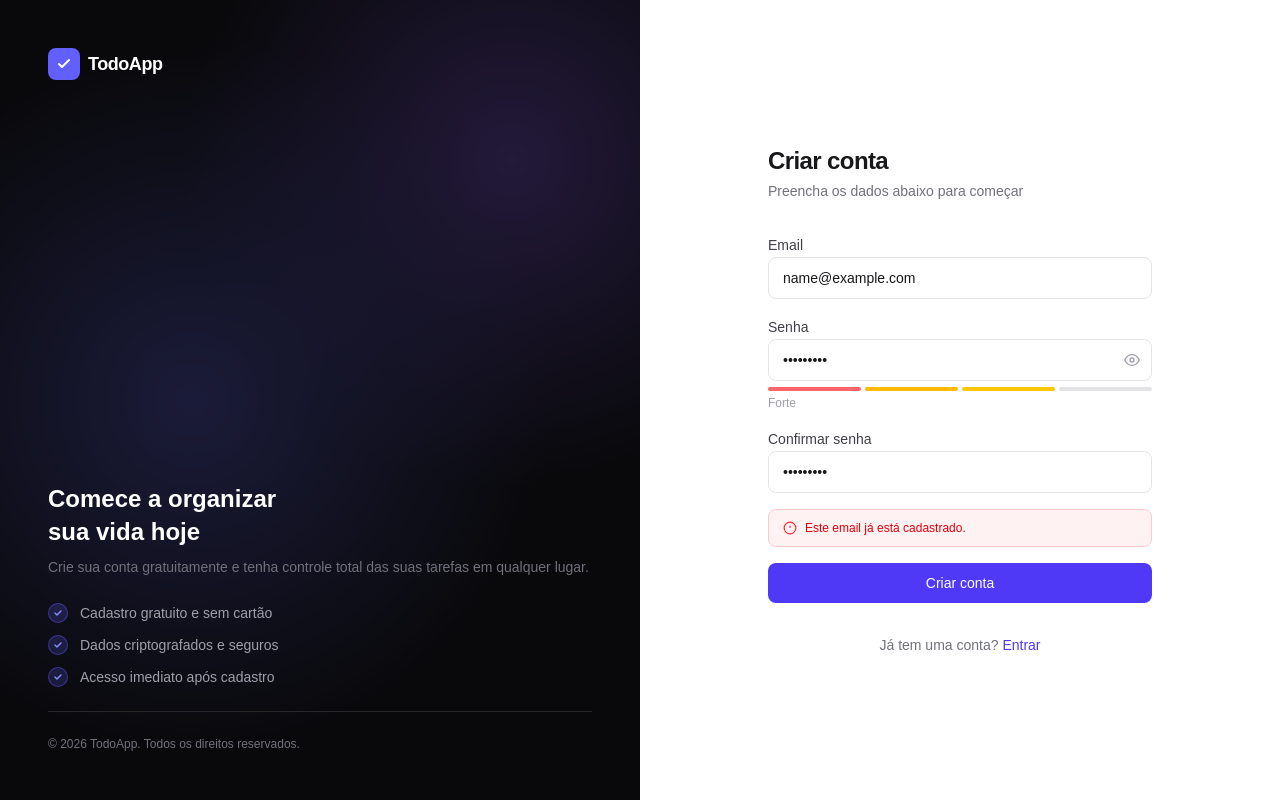
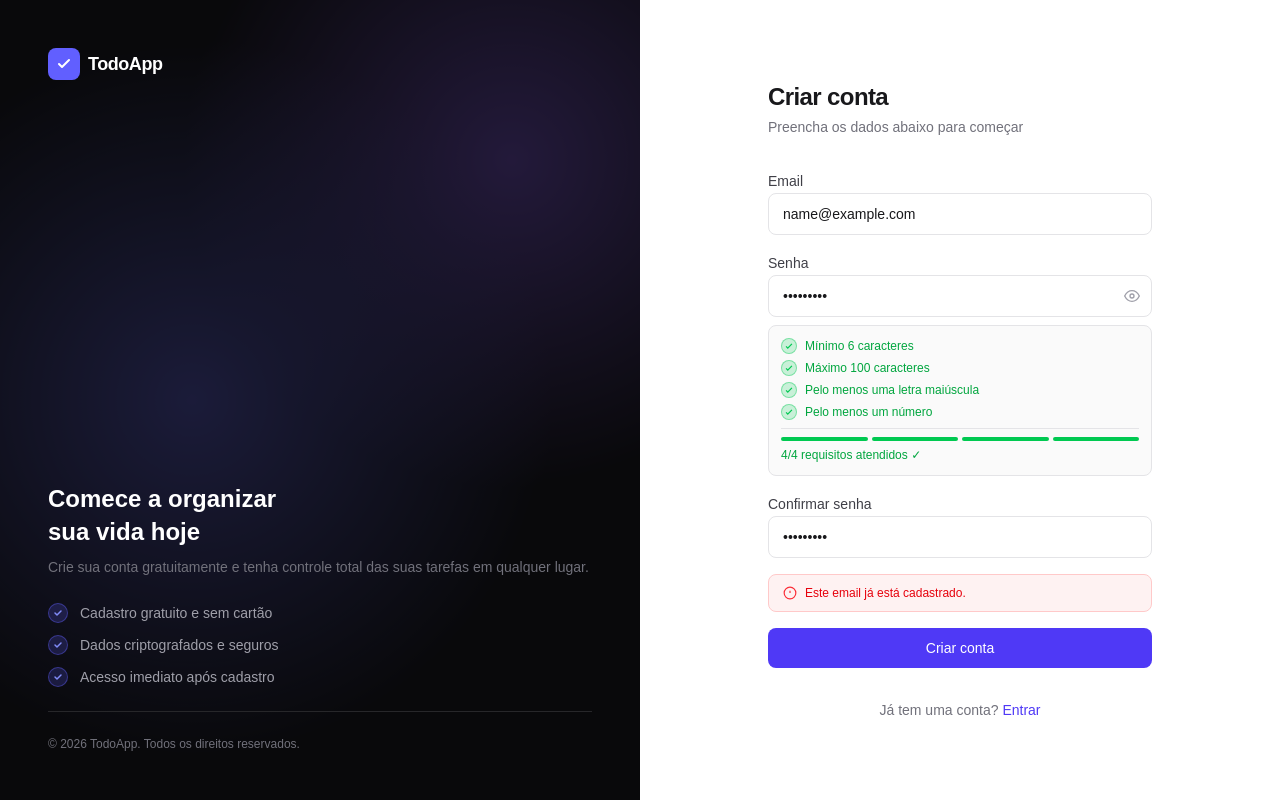
Before and after one commit to ArakiCompany/TodoReactApp, a Next.js app in the folder todo-react-web/: page /register in a window 1280 px wide. Both pictures are taken after typing "name@example.com", "Sample123", "Sample123" into the empty fields and a click on the button "Criar conta". Built offline with nearby package versions, Linux system fonts and the light colour scheme; no server answers.

Commit message:
fix: new password validation

```diff
--- /dev/null
+++ b/todo-react-web/app/register/components/PasswordRequirements.tsx
@@ -0,0 +1,79 @@
+interface Requirement {
+  label: string;
+  test: (password: string) => boolean;
+}
+
+const requirements: Requirement[] = [
+  { label: 'Mínimo 6 caracteres', test: p => p.length >= 6 },
+  { label: 'Máximo 100 caracteres', test: p => p.length <= 100 },
+  { label: 'Pelo menos uma letra maiúscula', test: p => /[A-Z]/.test(p) },
+  { label: 'Pelo menos um número', test: p => /[0-9]/.test(p) },
+];
+
+interface Props {
+  password: string;
+}
+
+export default function PasswordRequirements({ password }: Props) {
+  const allMet = requirements.every(r => r.test(password));
+
+  return (
+    <div className="mt-2 p-3 bg-zinc-50 dark:bg-zinc-800/50 border border-zinc-200 dark:border-zinc-700 rounded-lg space-y-1.5">
+      {requirements.map((req, i) => {
+        const met = req.test(password);
+        return (
+          <div
+            key={i}
+            className="flex items-center gap-2 transition-all duration-200"
+          >
+            {/* Ícone */}
+            <div className={`w-4 h-4 rounded-full flex items-center justify-center flex-shrink-0 transition-all duration-300 ${
+              met
+                ? 'bg-green-500/20 border border-green-500/40'
+                : 'bg-zinc-200 dark:bg-zinc-700 border border-zinc-300 dark:border-zinc-600'
+            }`}>
+              {met ? (
+                <svg className="w-2.5 h-2.5 text-green-500" viewBox="0 0 24 24" fill="none" stroke="currentColor" strokeWidth="3">
+                  <path d="M5 13l4 4L19 7"/>
+                </svg>
+              ) : (
+                <div className="w-1 h-1 rounded-full bg-zinc-400 dark:bg-zinc-500" />
+              )}
+            </div>
+
+            {/* Label */}
+            <span className={`text-xs transition-colors duration-200 ${
+              met
+                ? 'text-green-600 dark:text-green-400'
+                : 'text-zinc-500 dark:text-zinc-400'
+            }`}>
+              {req.label}
+            </span>
+          </div>
+        );
+      })}
+
+      {/* Barra de progresso */}
+      <div className="mt-2 pt-2 border-t border-zinc-200 dark:border-zinc-700">
+        <div className="flex gap-1">
+          {requirements.map((req, i) => (
+            <div
+              key={i}
+              className={`h-1 flex-1 rounded-full transition-all duration-300 ${
+                req.test(password)
+                  ? 'bg-green-500'
+                  : 'bg-zinc-200 dark:bg-zinc-700'
+              }`}
+            />
+          ))}
+        </div>
+        <p className={`text-xs mt-1.5 transition-colors duration-200 ${
+          allMet ? 'text-green-600 dark:text-green-400' : 'text-zinc-400'
+        }`}>
+          {requirements.filter(r => r.test(password)).length}/{requirements.length} requisitos atendidos
+          {allMet && ' ✓'}
+        </p>
+      </div>
+    </div>
+  );
+}
--- a/todo-react-web/app/register/page.tsx
+++ b/todo-react-web/app/register/page.tsx
@@ -5,6 +5,7 @@ import { useMutation } from "@apollo/client/react";
 import { gql } from "@apollo/client";
 import { useRouter } from "next/navigation";
 import { resetClient } from "@/lib/apolloClient";
+import PasswordRequirements from "./components/PasswordRequirements";
 
 const REGISTER = gql`
   mutation Register($email: String!, $password: String!) {
@@ -44,8 +45,17 @@ export default function RegisterPage() {
       return;
     }
 
+    if (!/[A-Z]/.test(password)) {
+      setLocalError("A senha deve ter pelo menos uma letra maiúscula.");
+      return;
+    }
+
+    if (!/[0-9]/.test(password)) {
+      setLocalError("A senha deve ter pelo menos um número.");
+      return;
+    }
+
     try {
-      resetClient();
       const { data } = await register({ variables: { email, password } });
       if (data?.register.token) {
         localStorage.setItem("token", data.register.token);
@@ -167,7 +177,7 @@ export default function RegisterPage() {
                   type={showPassword ? "text" : "password"}
                   value={password}
                   onChange={(e) => setPassword(e.target.value)}
-                  placeholder="Mínimo 6 caracteres"
+                  placeholder="Crie sua senha"
                   required
                   className="w-full px-3.5 py-2.5 pr-10 text-sm rounded-lg border border-zinc-200 dark:border-zinc-700 bg-white dark:bg-zinc-800 text-zinc-900 dark:text-white placeholder-zinc-400 focus:outline-none focus:ring-2 focus:ring-indigo-500 focus:border-transparent transition"
                 />
@@ -204,37 +214,9 @@ export default function RegisterPage() {
                 </button>
               </div>
 
-              {/* Força da senha */}
+              {/* Requisitos da senha */}
               {password.length > 0 && (
-                <div className="space-y-1">
-                  <div className="flex gap-1">
-                    {[1, 2, 3, 4].map((i) => (
-                      <div
-                        key={i}
-                        className={`h-1 flex-1 rounded-full transition-all ${
-                          password.length >= i * 3
-                            ? i <= 1
-                              ? "bg-red-400"
-                              : i <= 2
-                                ? "bg-amber-400"
-                                : i <= 3
-                                  ? "bg-yellow-400"
-                                  : "bg-green-400"
-                            : "bg-zinc-200 dark:bg-zinc-700"
-                        }`}
-                      />
-                    ))}
-                  </div>
-                  <p className="text-xs text-zinc-400">
-                    {password.length < 3
-                      ? "Muito fraca"
-                      : password.length < 6
-                        ? "Fraca"
-                        : password.length < 9
-                          ? "Boa"
-                          : "Forte"}
-                  </p>
-                </div>
+                <PasswordRequirements password={password} />
               )}
             </div>
 
```
